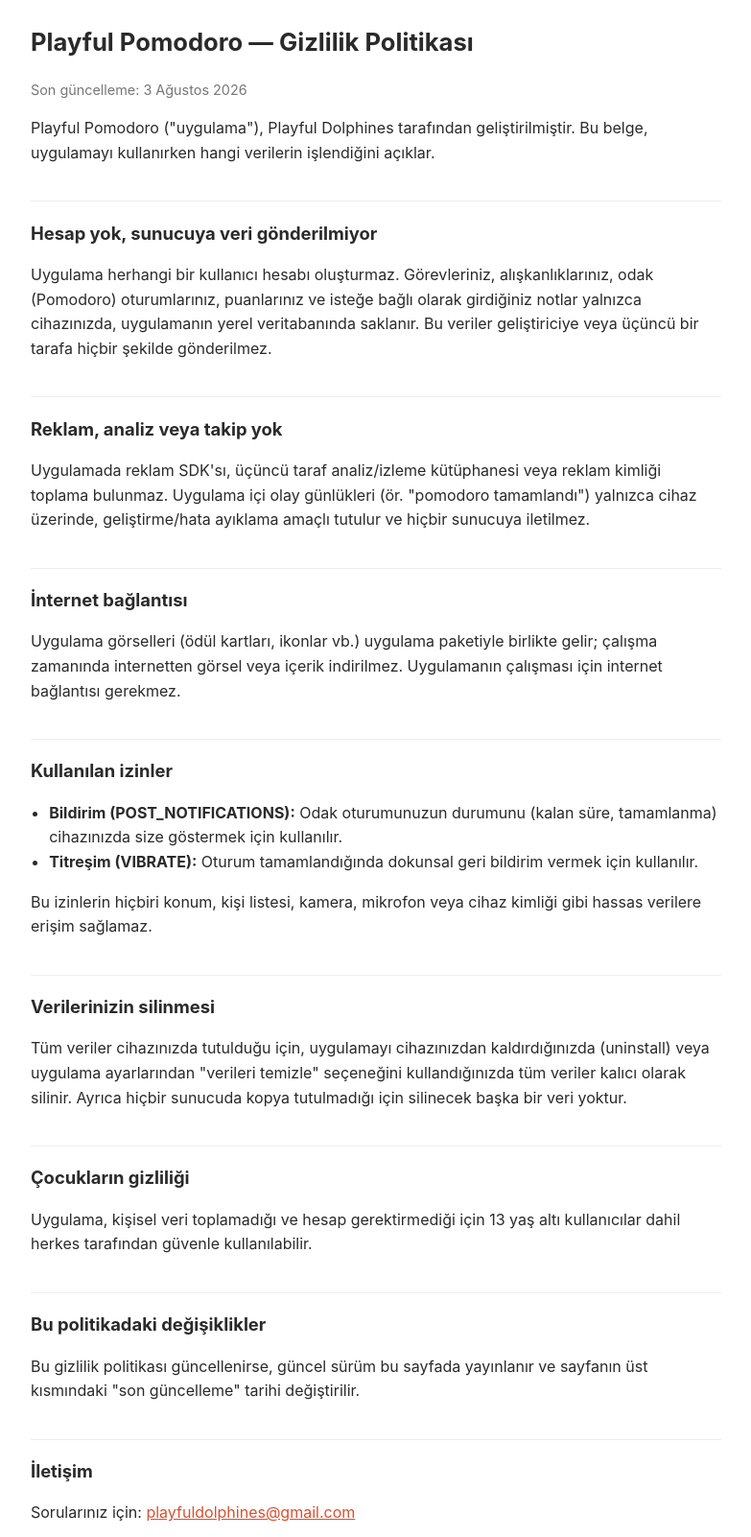
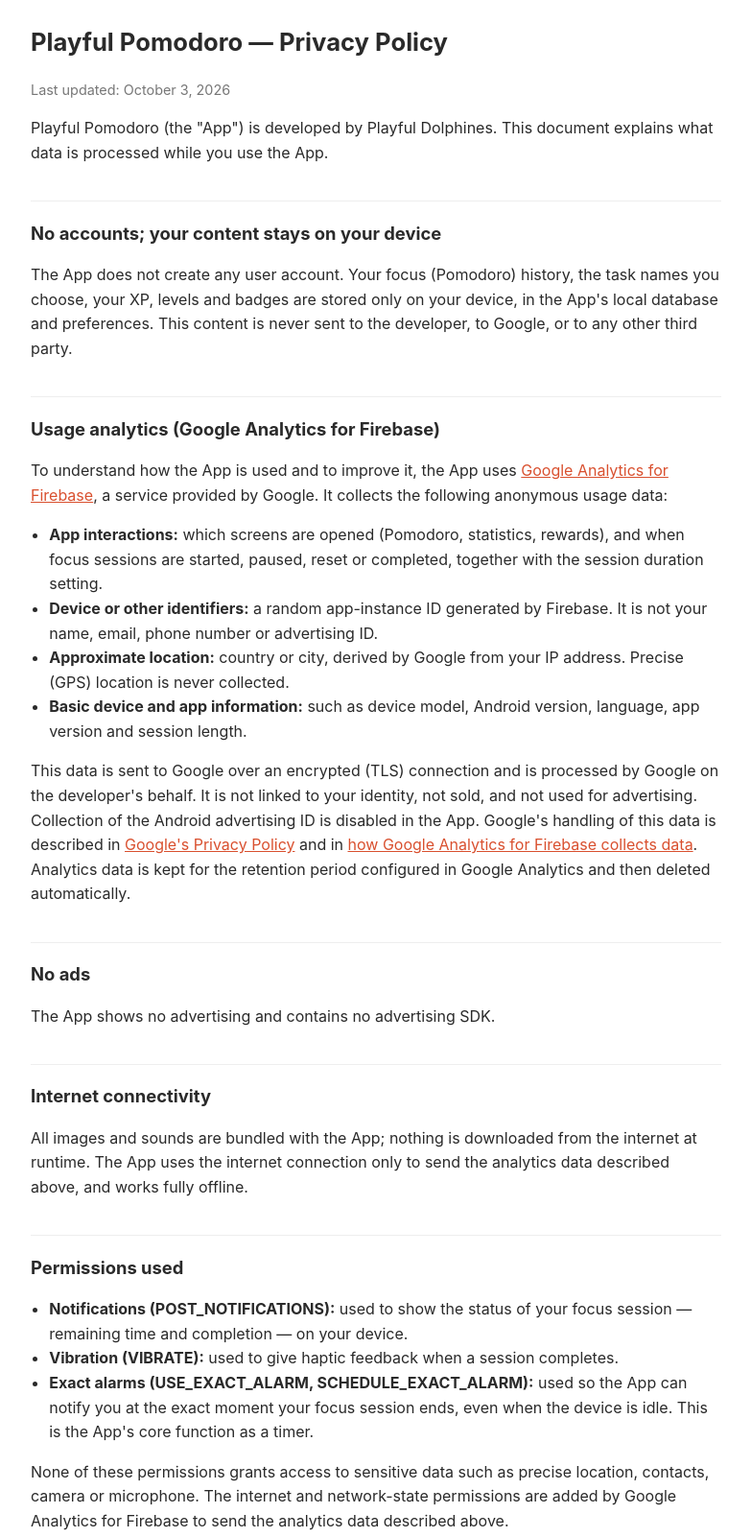
Before and after one commit to playfuldolphines-boop/playfuldolphins, a plain HTML site: page index.html in a window 1280 px wide. Shown: the top 1602 px of the page at 96% size, without its empty margins (248-1031 px from the left). Drawn offline with Linux system fonts and the light colour scheme.

Commit message:
Gizlilik politikasini 1.2 icin guncelle (Firebase Analytics, veri silme)

```diff
--- a/index.html
+++ b/index.html
@@ -1,90 +1,63 @@
 <!DOCTYPE html>
-<html lang="tr">
+<html lang="en">
 <head>
 <meta charset="UTF-8">
 <meta name="viewport" content="width=device-width, initial-scale=1.0">
-<title>Playful Pomodoro — Gizlilik Politikası / Privacy Policy</title>
+<title>Playful Pomodoro — Privacy Policy</title>
 <style>
   body { font-family: -apple-system, Segoe UI, Roboto, Arial, sans-serif; max-width: 720px; margin: 0 auto; padding: 24px 20px 64px; line-height: 1.6; color: #2a2a2a; }
   h1 { font-size: 1.6rem; margin-top: 0; }
   h2 { font-size: 1.15rem; margin-top: 2em; border-top: 1px solid #eee; padding-top: 1em; }
   .updated { color: #777; font-size: 0.9rem; }
-  .lang-block { margin-bottom: 3em; }
   ul { padding-left: 1.2em; }
   a { color: #d9502f; }
 </style>
 </head>
 <body>
 
-<div class="lang-block" lang="tr">
-  <h1>Playful Pomodoro — Gizlilik Politikası</h1>
-  <p class="updated">Son güncelleme: 3 Ağustos 2026</p>
-
-  <p>Playful Pomodoro ("uygulama"), Playful Dolphines tarafından geliştirilmiştir. Bu belge, uygulamayı kullanırken hangi verilerin işlendiğini açıklar.</p>
-
-  <h2>Hesap yok, sunucuya veri gönderilmiyor</h2>
-  <p>Uygulama herhangi bir kullanıcı hesabı oluşturmaz. Görevleriniz, alışkanlıklarınız, odak (Pomodoro) oturumlarınız, puanlarınız ve isteğe bağlı olarak girdiğiniz notlar yalnızca cihazınızda, uygulamanın yerel veritabanında saklanır. Bu veriler geliştiriciye veya üçüncü bir tarafa hiçbir şekilde gönderilmez.</p>
-
-  <h2>Reklam, analiz veya takip yok</h2>
-  <p>Uygulamada reklam SDK'sı, üçüncü taraf analiz/izleme kütüphanesi veya reklam kimliği toplama bulunmaz. Uygulama içi olay günlükleri (ör. "pomodoro tamamlandı") yalnızca cihaz üzerinde, geliştirme/hata ayıklama amaçlı tutulur ve hiçbir sunucuya iletilmez.</p>
-
-  <h2>İnternet bağlantısı</h2>
-  <p>Uygulama görselleri (ödül kartları, ikonlar vb.) uygulama paketiyle birlikte gelir; çalışma zamanında internetten görsel veya içerik indirilmez. Uygulamanın çalışması için internet bağlantısı gerekmez.</p>
-
-  <h2>Kullanılan izinler</h2>
-  <ul>
-    <li><strong>Bildirim (POST_NOTIFICATIONS):</strong> Odak oturumunuzun durumunu (kalan süre, tamamlanma) cihazınızda size göstermek için kullanılır.</li>
-    <li><strong>Titreşim (VIBRATE):</strong> Oturum tamamlandığında dokunsal geri bildirim vermek için kullanılır.</li>
-  </ul>
-  <p>Bu izinlerin hiçbiri konum, kişi listesi, kamera, mikrofon veya cihaz kimliği gibi hassas verilere erişim sağlamaz.</p>
-
-  <h2>Verilerinizin silinmesi</h2>
-  <p>Tüm veriler cihazınızda tutulduğu için, uygulamayı cihazınızdan kaldırdığınızda (uninstall) veya uygulama ayarlarından "verileri temizle" seçeneğini kullandığınızda tüm veriler kalıcı olarak silinir. Ayrıca hiçbir sunucuda kopya tutulmadığı için silinecek başka bir veri yoktur.</p>
-
-  <h2>Çocukların gizliliği</h2>
-  <p>Uygulama, kişisel veri toplamadığı ve hesap gerektirmediği için 13 yaş altı kullanıcılar dahil herkes tarafından güvenle kullanılabilir.</p>
-
-  <h2>Bu politikadaki değişiklikler</h2>
-  <p>Bu gizlilik politikası güncellenirse, güncel sürüm bu sayfada yayınlanır ve sayfanın üst kısmındaki "son güncelleme" tarihi değiştirilir.</p>
-
-  <h2>İletişim</h2>
-  <p>Sorularınız için: <a href="mailto:playfuldolphines@gmail.com">playfuldolphines@gmail.com</a></p>
-</div>
-
-<div class="lang-block" lang="en">
 <h1>Playful Pomodoro — Privacy Policy</h1>
-  <p class="updated">Last updated: August 3, 2026</p>
+<p class="updated">Last updated: October 3, 2026</p>
 
 <p>Playful Pomodoro (the "App") is developed by Playful Dolphines. This document explains what data is processed while you use the App.</p>
 
-  <h2>No accounts, nothing sent to a server</h2>
-  <p>The App does not create any user account. Your tasks, habits, focus (Pomodoro) sessions, points, and any optional notes you enter are stored only on your device, in the App's local database. This data is never sent to the developer or any third party.</p>
+<h2>No accounts; your content stays on your device</h2>
+<p>The App does not create any user account. Your focus (Pomodoro) history, the task names you choose, your XP, levels and badges are stored only on your device, in the App's local database and preferences. This content is never sent to the developer, to Google, or to any other third party.</p>
 
-  <h2>No ads, analytics, or tracking</h2>
-  <p>The App contains no advertising SDK, no third-party analytics/tracking library, and does not collect advertising identifiers. In-app event logs (e.g. "pomodoro completed") are kept on-device only, for development/debugging purposes, and are never transmitted to any server.</p>
+<h2>Usage analytics (Google Analytics for Firebase)</h2>
+<p>To understand how the App is used and to improve it, the App uses <a href="https://firebase.google.com/products/analytics">Google Analytics for Firebase</a>, a service provided by Google. It collects the following anonymous usage data:</p>
+<ul>
+  <li><strong>App interactions:</strong> which screens are opened (Pomodoro, statistics, rewards), and when focus sessions are started, paused, reset or completed, together with the session duration setting.</li>
+  <li><strong>Device or other identifiers:</strong> a random app-instance ID generated by Firebase. It is not your name, email, phone number or advertising ID.</li>
+  <li><strong>Approximate location:</strong> country or city, derived by Google from your IP address. Precise (GPS) location is never collected.</li>
+  <li><strong>Basic device and app information:</strong> such as device model, Android version, language, app version and session length.</li>
+</ul>
+<p>This data is sent to Google over an encrypted (TLS) connection and is processed by Google on the developer's behalf. It is not linked to your identity, not sold, and not used for advertising. Collection of the Android advertising ID is disabled in the App. Google's handling of this data is described in <a href="https://policies.google.com/privacy">Google's Privacy Policy</a> and in <a href="https://support.google.com/analytics/answer/11582702">how Google Analytics for Firebase collects data</a>. Analytics data is kept for the retention period configured in Google Analytics and then deleted automatically.</p>
+
+<h2>No ads</h2>
+<p>The App shows no advertising and contains no advertising SDK.</p>
 
 <h2>Internet connectivity</h2>
-  <p>All in-app images (reward cards, icons, etc.) are bundled with the App; nothing is downloaded from the internet at runtime. The App does not require an internet connection to function.</p>
+<p>All images and sounds are bundled with the App; nothing is downloaded from the internet at runtime. The App uses the internet connection only to send the analytics data described above, and works fully offline.</p>
 
 <h2>Permissions used</h2>
 <ul>
-    <li><strong>Notifications (POST_NOTIFICATIONS):</strong> used to show the status of your focus session (remaining time, completion) on your device.</li>
+  <li><strong>Notifications (POST_NOTIFICATIONS):</strong> used to show the status of your focus session — remaining time and completion — on your device.</li>
   <li><strong>Vibration (VIBRATE):</strong> used to give haptic feedback when a session completes.</li>
+  <li><strong>Exact alarms (USE_EXACT_ALARM, SCHEDULE_EXACT_ALARM):</strong> used so the App can notify you at the exact moment your focus session ends, even when the device is idle. This is the App's core function as a timer.</li>
 </ul>
-  <p>Neither permission grants access to sensitive data such as location, contacts, camera, microphone, or device identifiers.</p>
+<p>None of these permissions grants access to sensitive data such as precise location, contacts, camera or microphone. The internet and network-state permissions are added by Google Analytics for Firebase to send the analytics data described above.</p>
 
 <h2>Deleting your data</h2>
-  <p>Because all data lives on your device, uninstalling the App — or using the "clear data" option in the App's settings — permanently deletes it. Since no copy is kept on any server, there is no other data to delete.</p>
+<p>Your focus history, tasks, XP and badges live only on your device: uninstalling the App — or using Android Settings &rarr; Apps &rarr; Playful Pomodoro &rarr; Storage &rarr; Clear data — permanently deletes them. Clearing data or reinstalling also resets the analytics app-instance ID. To request deletion of analytics data already collected, email <a href="mailto:playfuldolphines@gmail.com">playfuldolphines@gmail.com</a>.</p>
 
 <h2>Children's privacy</h2>
-  <p>Because the App collects no personal data and requires no account, it can be safely used by anyone, including users under 13.</p>
+<p>The App is not directed at children under 13 and does not knowingly collect personal information from them. The analytics described above contain no names, email addresses or other contact information.</p>
 
 <h2>Changes to this policy</h2>
 <p>If this privacy policy is updated, the current version will be published on this page and the "last updated" date at the top will change.</p>
 
 <h2>Contact</h2>
 <p>Questions: <a href="mailto:playfuldolphines@gmail.com">playfuldolphines@gmail.com</a></p>
-</div>
 
 </body>
 </html>
```
Lines whose indentation alone changed are shown as unchanged.
